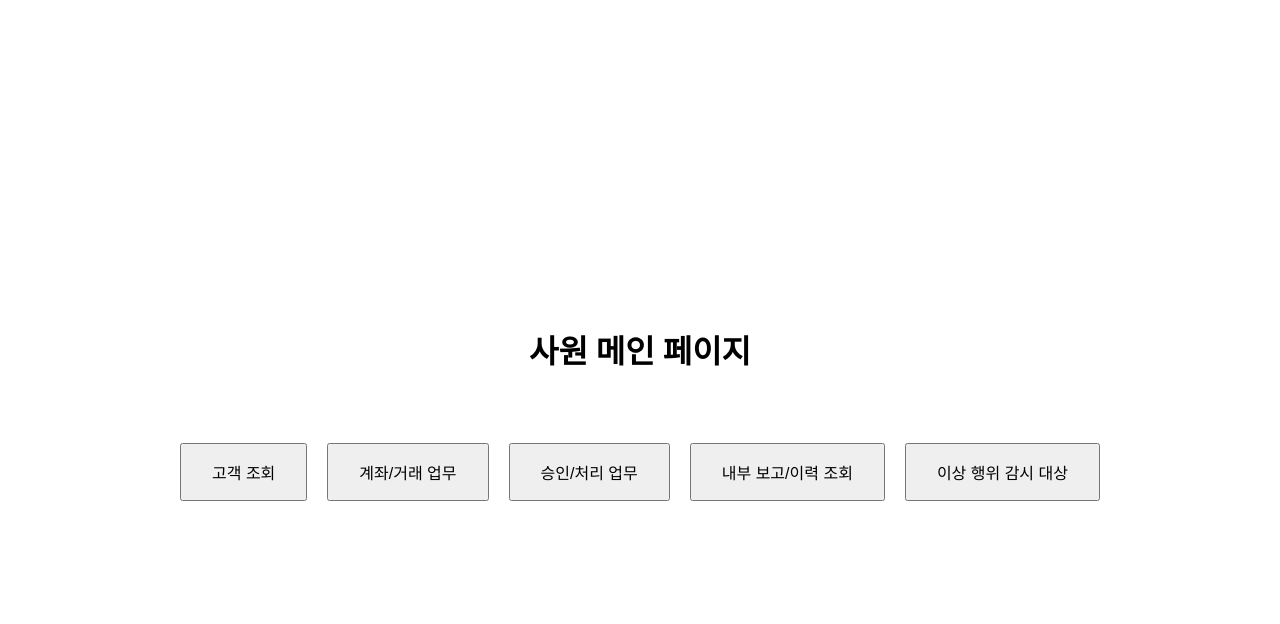
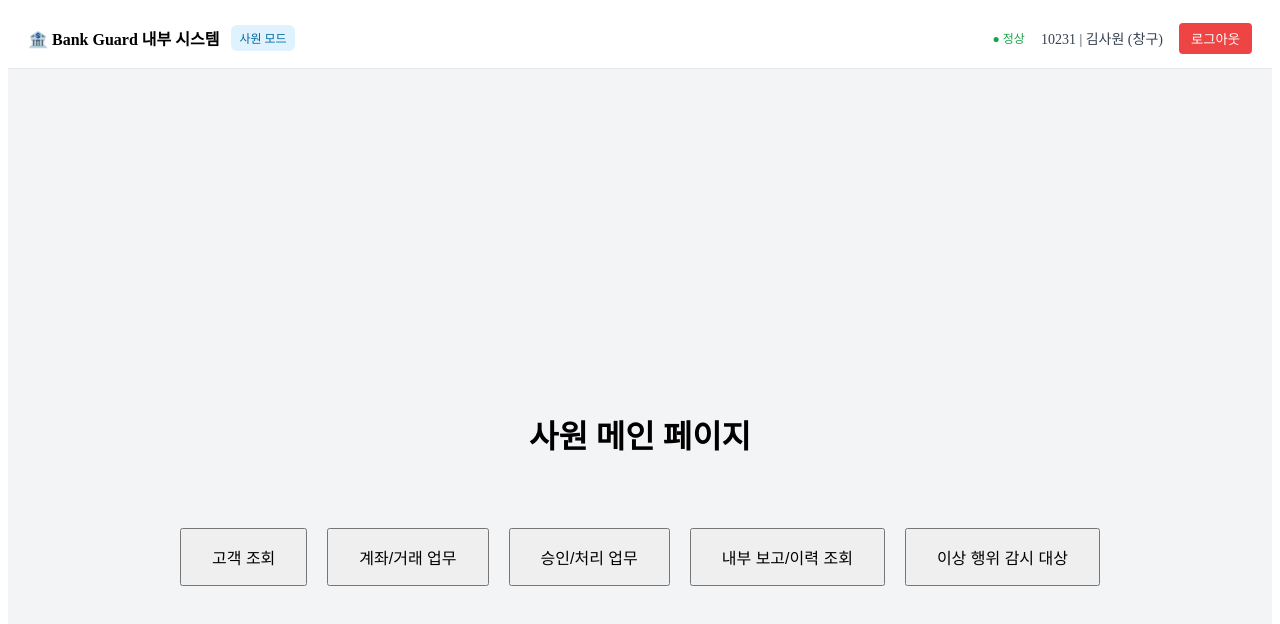
Before and after one commit to choijoonhyeok/Bank_Guard_frontend, a Vue app: page /employee in a window 1280 px wide. Shown: the top 624 px of the page. Built offline with nearby package versions, Linux system fonts and the light colour scheme.

Commit message:
Topbar 설정

```diff
--- a/src/components/TopBar.vue
+++ b/src/components/TopBar.vue
@@ -1,27 +1,81 @@
 <template>
-  <div class="layout">
-    <TopBar />
+  <header class="topbar">
+    <div class="left">
+      <span class="title">🏦 Bank Guard 내부 시스템</span>
+      <span class="mode">사원 모드</span>
+    </div>
 
-    <main class="content">
-      <router-view />
-    </main>
-  </div>
+    <div class="right">
+      <span class="status normal">● 정상</span>
+
+      <span class="user"> 10231 | 김사원 (창구) </span>
+
+      <button class="logout">로그아웃</button>
+    </div>
+  </header>
 </template>
 
-<script setup>
-import TopBar from '@/components/TopBar.vue';
-</script>
+<script setup></script>
 
 <style scoped>
-.layout {
-  min-height: 100vh;
+.topbar {
+  height: 60px;
+  background-color: #ffffff;
+  border-bottom: 1px solid #e5e7eb;
   display: flex;
-  flex-direction: column;
+  justify-content: space-between;
+  align-items: center;
+  padding: 0 20px;
 }
 
-.content {
-  flex: 1;
-  padding: 24px;
-  background-color: #f3f4f6;
+.left {
+  display: flex;
+  align-items: center;
+  gap: 12px;
+}
+
+.title {
+  font-weight: bold;
+  font-size: 16px;
+}
+
+.mode {
+  background-color: #e0f2fe;
+  color: #0369a1;
+  padding: 4px 8px;
+  border-radius: 6px;
+  font-size: 12px;
+}
+
+.right {
+  display: flex;
+  align-items: center;
+  gap: 16px;
+}
+
+.status {
+  font-size: 12px;
+}
+
+.status.normal {
+  color: #16a34a;
+}
+
+.user {
+  font-size: 14px;
+  color: #374151;
+}
+
+.logout {
+  border: none;
+  background-color: #ef4444;
+  color: white;
+  padding: 6px 12px;
+  border-radius: 4px;
+  cursor: pointer;
+}
+
+.logout:hover {
+  background-color: #dc2626;
 }
 </style>
--- /dev/null
+++ b/src/layouts/DefaultLayout.vue
@@ -0,0 +1,29 @@
+<template>
+  <div class="layout">
+    <!-- 공통 상단바 -->
+    <TopBar />
+
+    <!-- 페이지별 내용 -->
+    <main class="content">
+      <router-view />
+    </main>
+  </div>
+</template>
+
+<script setup>
+import TopBar from '../components/TopBar.vue';
+</script>
+
+<style scoped>
+.layout {
+  min-height: 100vh;
+  display: flex;
+  flex-direction: column;
+}
+
+.content {
+  flex: 1;
+  padding: 24px;
+  background-color: #f3f4f6;
+}
+</style>
--- a/src/router/index.js
+++ b/src/router/index.js
@@ -6,11 +6,13 @@ import AccountTransaction from '../views/Employee/AccountTransaction.vue';
 import RequestList from '../views/Employee/RequestList.vue';
 import MyActivityLog from '../views/Employee/MyActivityLog.vue';
 import Notice from '../views/Employee/Notice.vue';
+import DefaultLayout from '../layouts/DefaultLayout.vue';
 
 const routes = [
   { path: '/', component: Main },
   {
     path: '/employee',
+    component: DefaultLayout,
     children: [
       { path: '', component: EmployeeMain }, // /employee
       { path: 'customerSearch', component: CustomerSearch },
```
Also changed, not shown: src/components/Sidebar.vue (deleted, +0 -56 lines).
